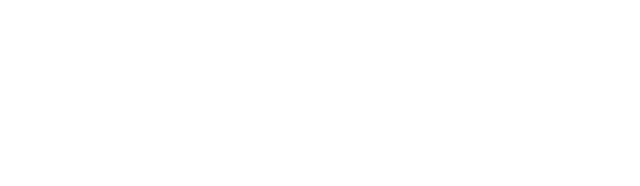
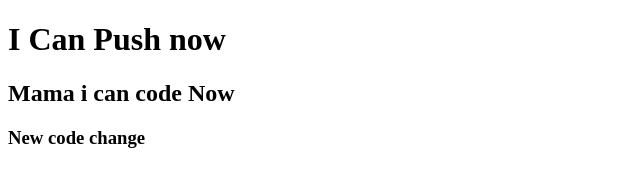
Before and after one commit to Bayzidsajib/My.second.report, a plain HTML site: page index.html in a window 1280 px wide. Shown: the whole page, without its empty margins (0-640 px from the left). Drawn offline with Linux system fonts and the light colour scheme.

Commit message:
added header

```diff
--- a/index.html
+++ b/index.html
@@ -7,6 +7,8 @@
                         <title>My Second Report</title>
 </head>
 <body>
-
+        <h1>I Can Push now</h1>
+        <h2>Mama i can code Now</h2>
+        <h3>New code change</h3>
 </body>
 </html>
```
